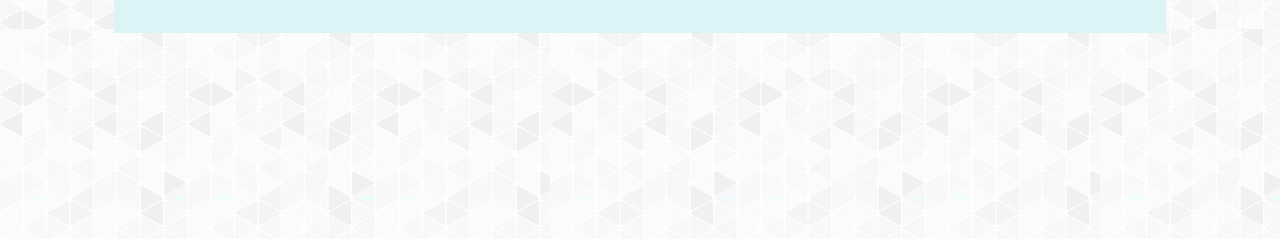
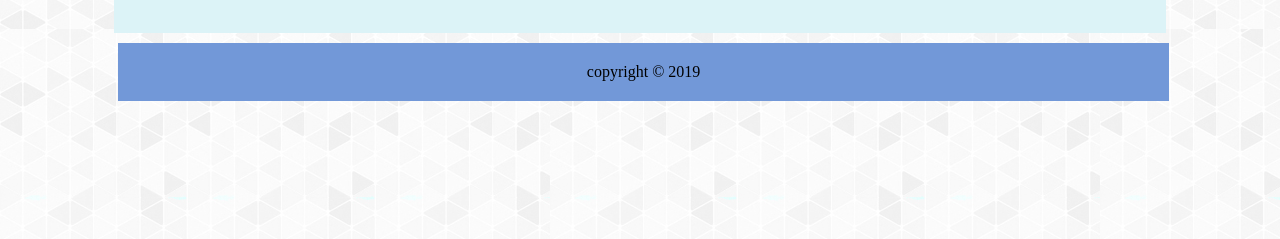
Before and after one commit to stappbot/stappbot.github.io, a plain HTML site: page index.html in a window 1280 px wide. Shown: the part 471-710 px from the top of the page. Drawn offline with Linux system fonts and the light colour scheme.

Commit message:
edits to html and css to add footer

```diff
--- a/assets/style.css
+++ b/assets/style.css
@@ -49,7 +49,6 @@ header::after {
 }
 #maude {
     width: 200px;
-
     position: absolute;
     margin: 0;
     right: 200px;
@@ -145,3 +144,15 @@ p {
 .ig {
     width: 200px;
 }
+.copyright {
+    background: rgb(114, 152, 216);
+    margin-top: 10px;
+    width: 80%;
+    padding: 20px;
+    margin-left: 110px;
+    text-align: center;
+
+    position: sticky;
+    top: 0;
+
+}
--- a/index.html
+++ b/index.html
@@ -36,5 +36,8 @@
 
     </div>
 
+    <div>
+        <footer class="copyright">copyright &#169; 2019</footer>
+    </div>
 </body>
 </html>
```
